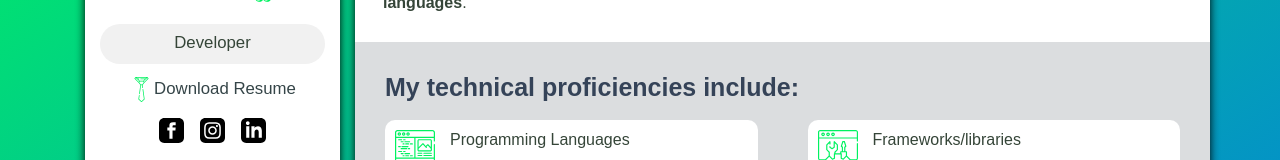
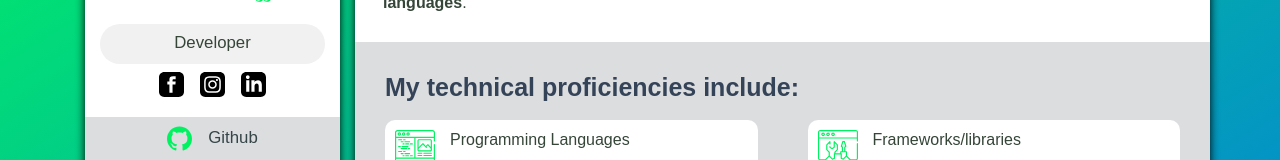
Before and after one commit to AbhishekGujjar17/Portfolio, a React (Create React App) app: page /about in a window 1280 px wide. Shown: the part 242-402 px from the top of the page. Built offline with nearby package versions, Linux system fonts and the light colour scheme.

Commit message:
removed resume

```diff
--- a/src/components/Sidebar.js
+++ b/src/components/Sidebar.js
@@ -41,13 +41,13 @@ const Sidebar = () => {
             <img src={abhishekprofile} alt="avatar" className="sidebar__avatar" />
             <div className="sidebar__name">Abhishek <span>Gujjar</span> </div>
             <div className="sidebar__item sidebar__title">Developer</div>
-            <a href={resume} download="resume.pdf">
+            {/* <a href={resume} download="resume.pdf">
                 <div className="sidebar__item sidebar__resume">
                     <img src={tie} alt="resume" className="sidebar__icon" />Download Resume
                 </div>
-            </a>
+            </a> */}
             <figure className="sidebar__social-icons my-2">
-                <a href="https://www.facebook.com/abhishekgujjarj/" target="_blank" rel="noopener noreferrer"><img src={facebook} alt="facebook"  className="sidebar__icon mr-3" /></a>
+                <a href="https://www.facebook.com/abhishekgujjarj/" target="_blank" rel="noopener noreferrer"><img src={facebook} alt="facebook" className="sidebar__icon mr-3" /></a>
                 <a href="https://www.instagram.com/abhi._eth/" target="_blank" rel="noopener noreferrer"><img src={instagram} alt="instagram" className="sidebar__icon mr-3" /></a>
                 <a href="https://www.linkedin.com/in/gujjarabhishek/" target="_blank" rel="noopener noreferrer"><img src={linkedin} alt="linkedin" className="sidebar__icon" /></a>
             </figure>
```
